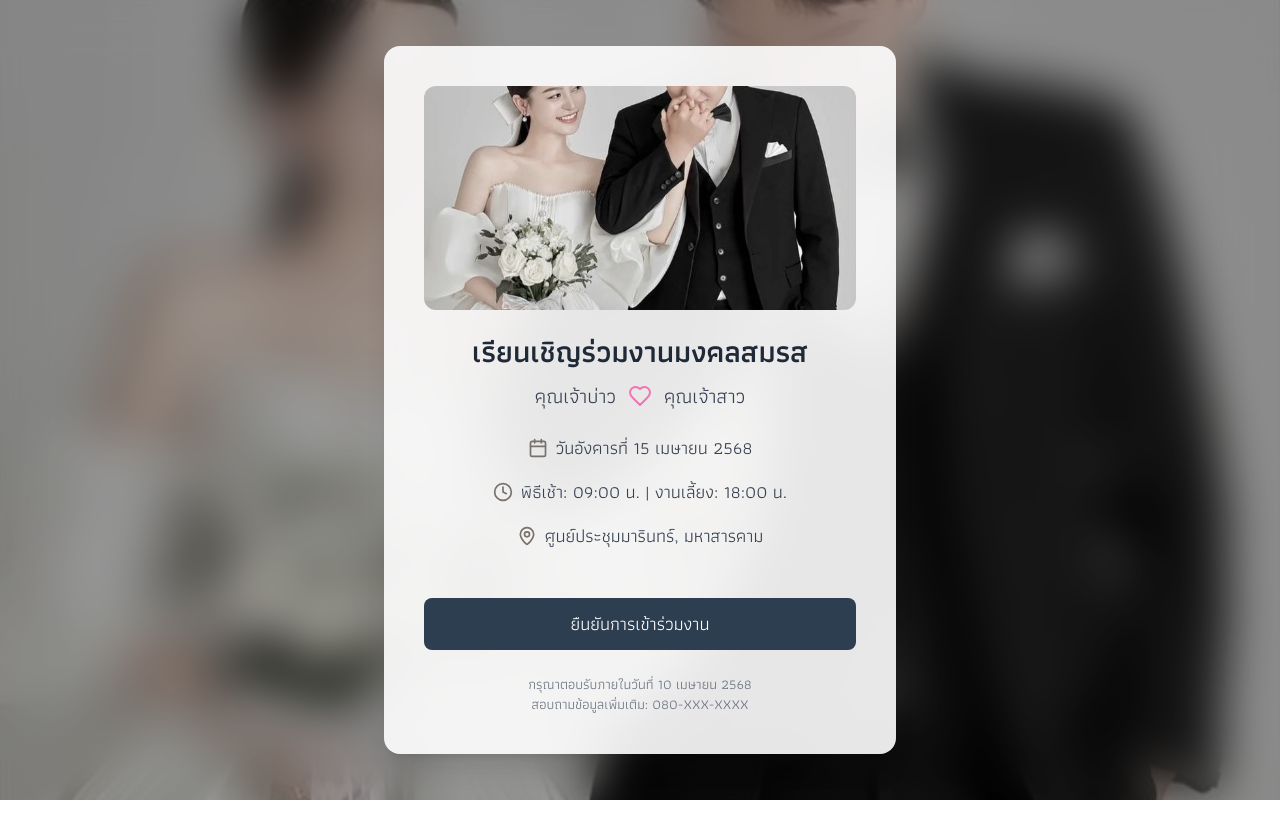
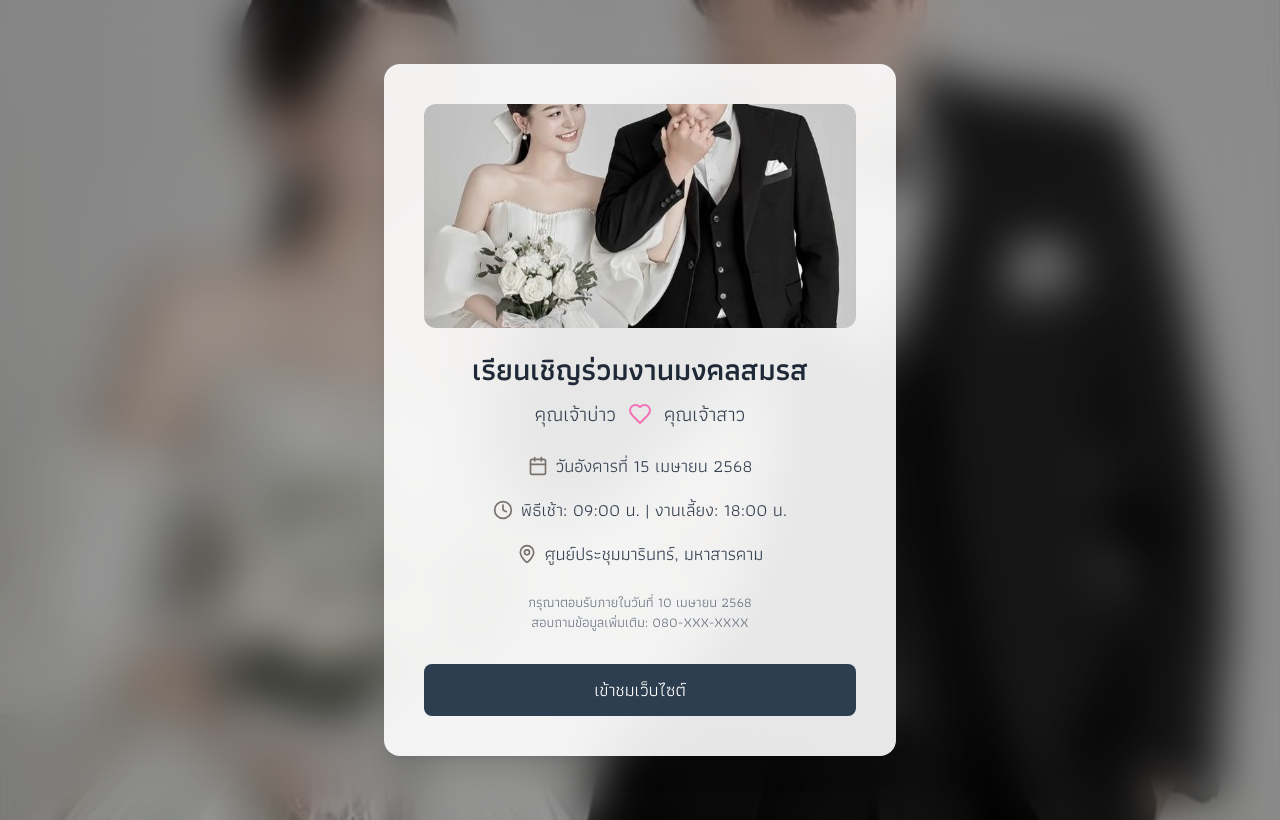
Before and after one commit to Thanthai050345/wedding-web-fe, a Next.js app: page /e-invitation in a window 1280 px wide. Built offline with nearby package versions, Linux system fonts and the light colour scheme.

Commit message:
new version

```diff
--- a/src/app/(e-invitation)/e-invitation/WeddingInvitation.tsx
+++ b/src/app/(e-invitation)/e-invitation/WeddingInvitation.tsx
@@ -9,7 +9,7 @@ export default function WeddingInvitation() {
   const router = useRouter();
 
   return (
-    <div className="relative inset-0 min-h-screen flex items-center justify-center bg-gray-100 px-4 font-sans">
+    <div className="relative inset-0 min-h-screen flex items-center justify-center bg-gray-100 px-4 py-16 font-sans">
       <div className="absolute inset-0 z-0">
         <Image
           src="/images/wedding.jpg"
@@ -61,17 +61,17 @@ export default function WeddingInvitation() {
           </div>
         </div>
 
-        <Button
-          className="w-full mt-8 bg-primary text-white py-3 rounded-lg text-lg hover:bg-pink-500 transition-all duration-200 ease-in-out"
-          onClick={() => router.push("/rsvp-form")}
-        >
-          ยืนยันการเข้าร่วมงาน
-        </Button>
-
         <div className="mt-6 text-center text-sm text-gray-500">
           <p>กรุณาตอบรับภายในวันที่ 10 เมษายน 2568</p>
           <p>สอบถามข้อมูลเพิ่มเติม: 080-XXX-XXXX</p>
         </div>
+
+        <Button
+          className="w-full mt-8 bg-primary text-white py-3 rounded-lg text-lg hover:bg-pink-500 transition-all duration-200 ease-in-out"
+          onClick={() => router.push("/home")}
+        >
+          เข้าชมเว็บไซต์
+        </Button>
       </div>
     </div>
   );
--- a/src/app/page.tsx
+++ b/src/app/page.tsx
@@ -1,6 +1,6 @@
 import { redirect } from "next/navigation";
 
 export default function Page() {
-  redirect("/login");
+  redirect("/e-invitation");
   return null;
 }
```
